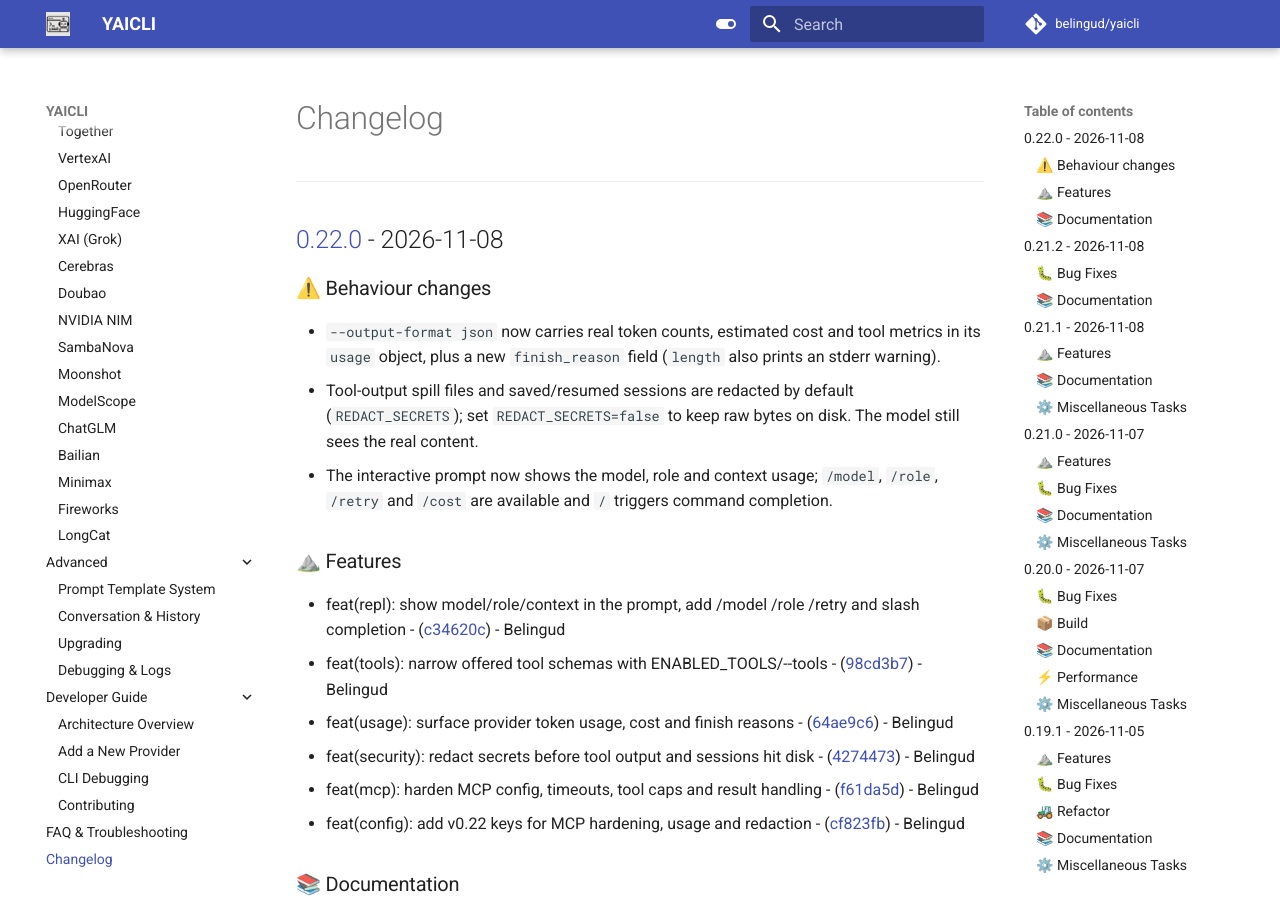
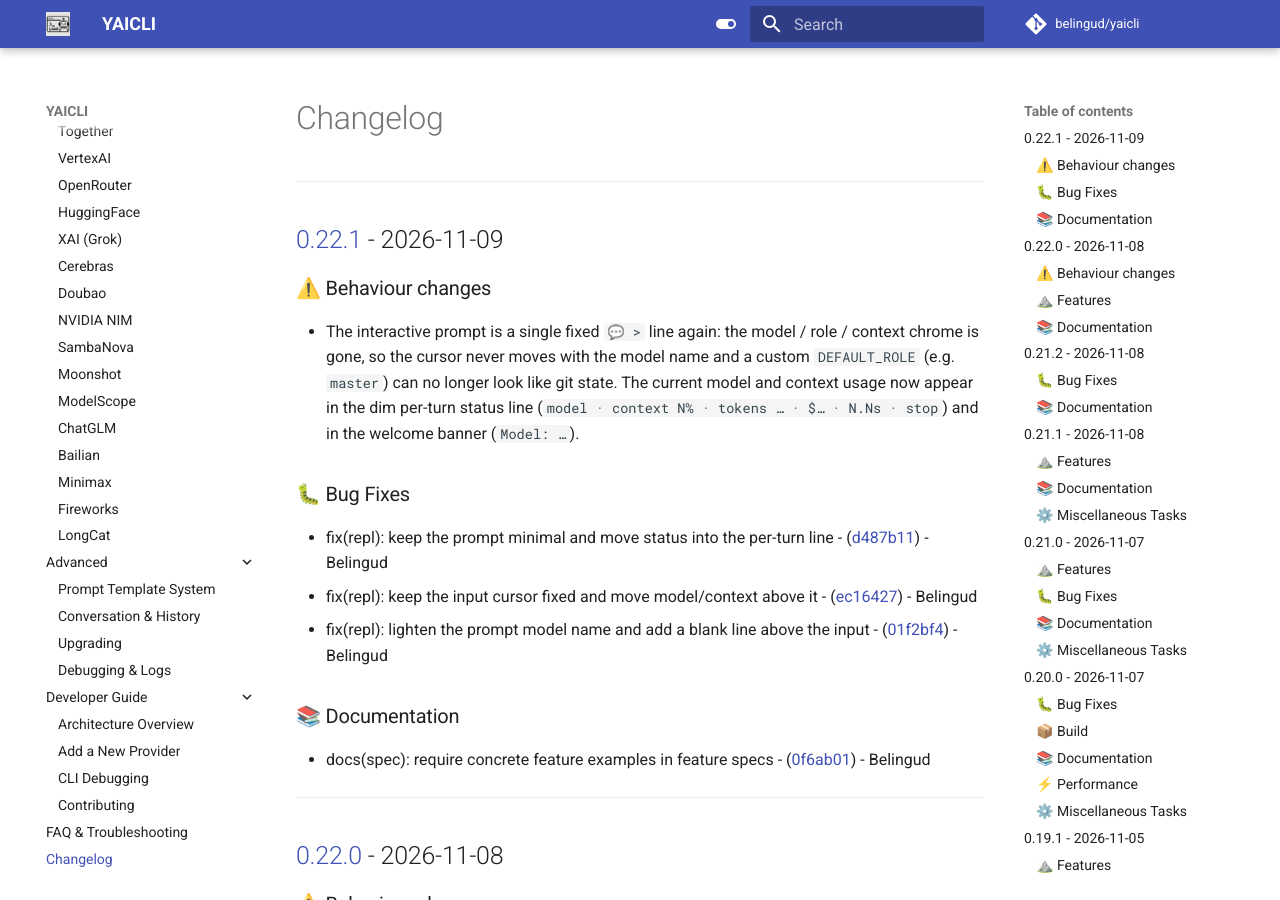
Before and after one commit to belingud/yaicli, an MkDocs documentation site: the page built from docs/changelog.md, in a window 1280 px wide and 900 px high. Built offline with MkDocs 1.6.1 and Material for MkDocs 9.7.7, drawn with Linux system fonts in a browser that asks for light colours; comment, search, counter and statistics services are not loaded.

Commit message:
docs(changelog): update changelog for v0.22.1 release

```diff
--- a/docs/changelog.md
+++ b/docs/changelog.md
@@ -1,3 +1,25 @@
+
+---
+## [0.22.1](https://github.com/belingud/yaicli/compare/v0.22.0..v0.22.1) - 2026-11-09
+
+### ⚠️ Behaviour changes
+
+- The interactive prompt is a single fixed ` 💬 > ` line again: the model / role / context chrome
+  is gone, so the cursor never moves with the model name and a custom `DEFAULT_ROLE` (e.g.
+  `master`) can no longer look like git state. The current model and context usage now appear in
+  the dim per-turn status line (`model · context N% · tokens … · $… · N.Ns · stop`) and in the
+  welcome banner (`Model: …`).
+
+### 🐛 Bug Fixes
+
+- fix(repl): keep the prompt minimal and move status into the per-turn line - ([d487b11](https://github.com/belingud/yaicli/commit/d487b113410b4749a7c0a2a978888910b78fd68e)) - Belingud
+- fix(repl): keep the input cursor fixed and move model/context above it - ([ec16427](https://github.com/belingud/yaicli/commit/ec1642791c82c18c09af00c0a0fabbc3439c1825)) - Belingud
+- fix(repl): lighten the prompt model name and add a blank line above the input - ([01f2bf4](https://github.com/belingud/yaicli/commit/01f2bf41fe1a50d245fdd5d84fe5e979cc68727f)) - Belingud
+
+### 📚 Documentation
+
+- docs(spec): require concrete feature examples in feature specs - ([0f6ab01](https://github.com/belingud/yaicli/commit/0f6ab01a4763329466b1fc6501c22d6329bc9ea7)) - Belingud
+
 
 ---
 ## [0.22.0](https://github.com/belingud/yaicli/compare/v0.21.2..v0.22.0) - 2026-11-08
```
Also changed, not shown: CHANGELOG.md (+22 -0 lines), 1 other file.
